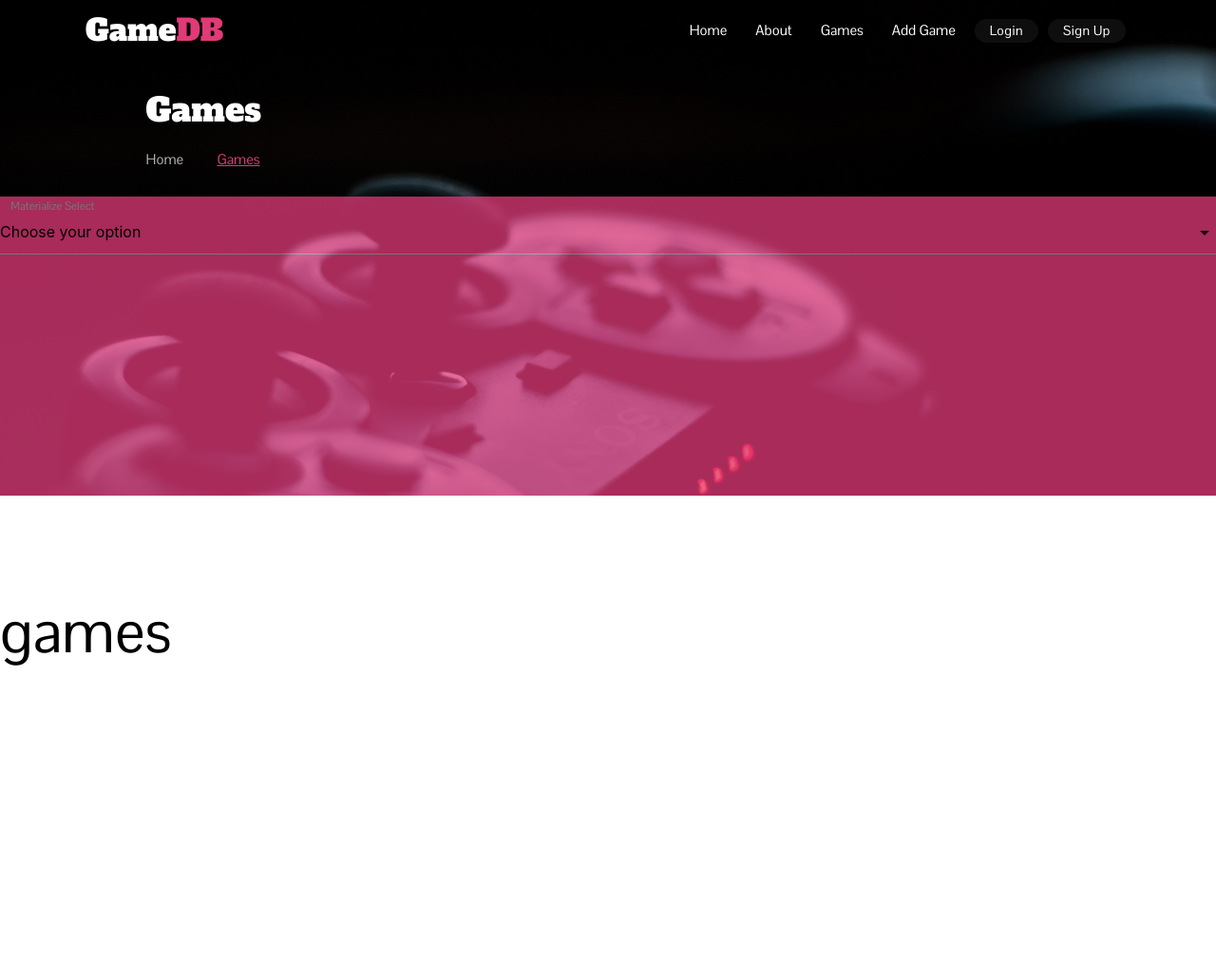
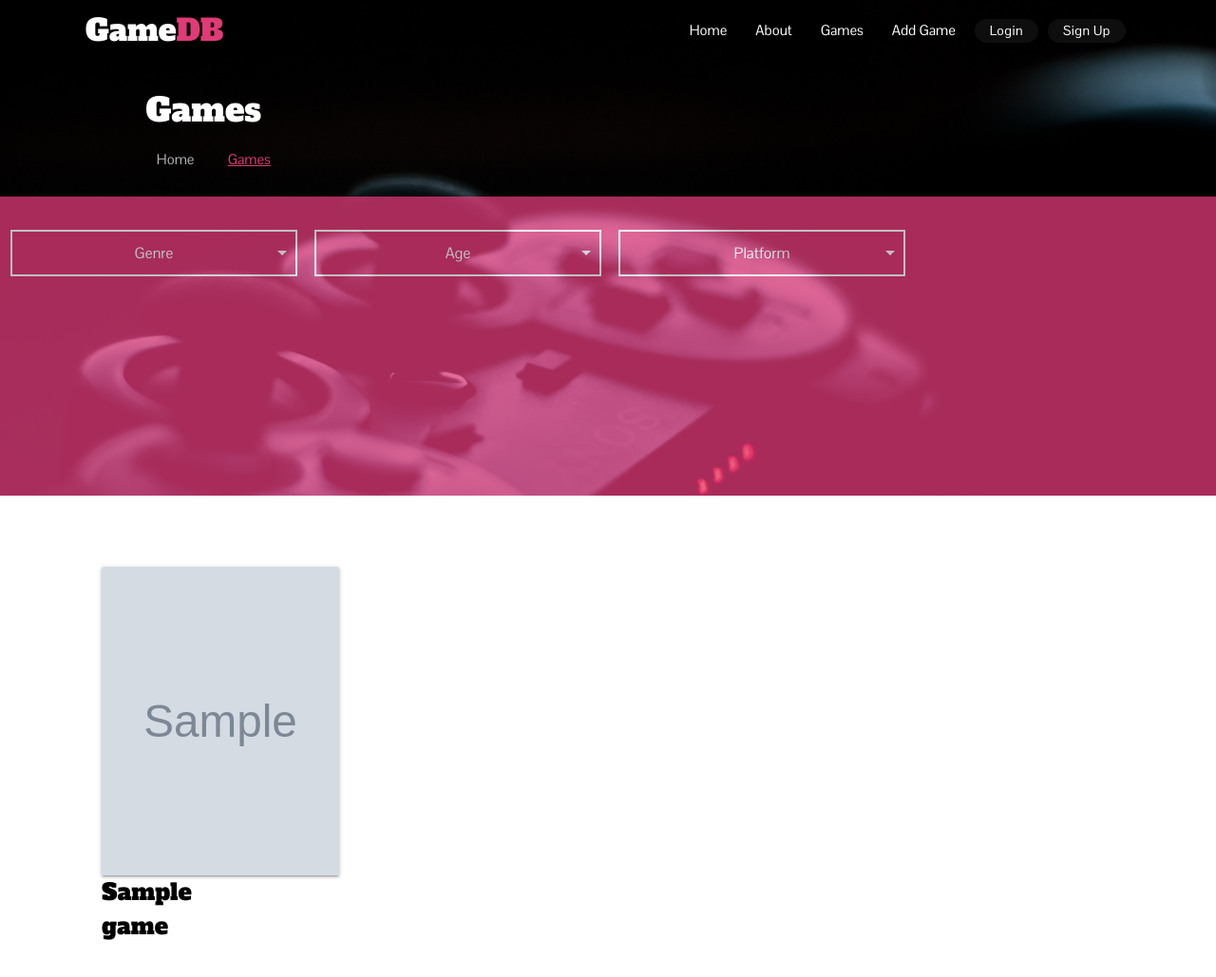
Before and after one commit to aidant842/MilestoneProject3, a Flask app: page /games in a window 1280 px wide. Shown: the whole page at 95% size. Before the commit the page ends 701 px from the top, so only its background shows below. Run offline with Flask 2, Linux system fonts and the light colour scheme; grey boxes marked "Sample" are stand-in pictures; a database or web service that is not in the repository returns one stand-in record (values such as "Sample title"); some libraries are stand-ins or nearby versions.

Commit message:
added some backend functionaity to games.html to display targetted keys of games collection, added cards, and styling for cards and select boxes

```diff
--- a/app.py
+++ b/app.py
@@ -21,7 +21,12 @@ def home_page():
 
 @app.route('/games')
 def games():
-    return render_template('games.html', games=mongo.db.games.find())
+    return render_template('games.html', genre=mongo.db.genre.find(), games=mongo.db.games.find())
+
+@app.route('/games/<game_id>')
+def game_page(game_id):
+    the_game = mongo.db.games.find_one({'_id': ObjectId(game_id)})
+    return render_template('game.html', genre=mongo.db.genre.find(), game=the_game)
 
 if __name__ == '__main__':
     app.run(host=os.environ.get('IP'),
--- a/static/css/style.css
+++ b/static/css/style.css
@@ -119,6 +119,10 @@ nav ul a.btn{
      font-family: 'Alfa Slab One', cursive;
 }
 
+nav .nav-wrapper{
+    z-index: 1;
+}
+
 /* ------------------------------------------------------*/
 
 /* ----------------- Landing Page Styling ----------------- */
@@ -183,7 +187,6 @@ nav ul a.btn{
 }
 
 .games-header{
-    z-index: 2;
     font-family: 'Alfa Slab One', cursive;
     margin-bottom: 0;
 }
@@ -191,7 +194,6 @@ nav ul a.btn{
 .games-bg-container {
     width: 100%;
     height: 35rem;
-    z-index: -2;
     position: relative;
     top: -4.5rem;
 }
@@ -202,4 +204,60 @@ nav ul a.btn{
     left: 12%;
 }
 
+.select-wrapper input.select-dropdown {
+    border: 2px solid white;
+    color: white;
+}
+
+.select-wrapper input.select-dropdown:focus {
+    border-bottom: 2px solid white;
+}
+
+.select-wrapper .caret{
+    fill: white;
+}
+
+.dropdown-content {
+    color: white;
+}
+
+.dropdown-content li>a, .dropdown-content li>span {
+    font-size: 16px;
+    display: block;
+    line-height: 22px;
+    padding: 14px 16px;
+    color: black;
+}
+
+input{
+    text-align: center;
+    font-family: 'Pontano Sans', sans-serif;
+    color: white;
+}
+
+/* ---- Cards Styling ---- */
+
+.card{
+    color: black;
+    font-family: 'Alfa Slab One', cursive;
+    box-shadow: none;
+}
+
+.card-image{
+    -webkit-box-shadow: 0 2px 2px 0 rgba(0,0,0,0.14), 0 3px 1px -2px rgba(0,0,0,0.12), 0 1px 5px 0 rgba(0,0,0,0.2);
+    box-shadow: 0 2px 2px 0 rgba(0,0,0,0.14), 0 3px 1px -2px rgba(0,0,0,0.12), 0 1px 5px 0 rgba(0,0,0,0.2);
+    height: 325px;
+    width: 250px;
+}
+
+.card .card-image img {
+    height: 100%;
+}
+
+.container.card-container{
+    width: 85%;
+}
+
+/* -----------------------*/
+
 /* ------------------------------------------------------*/
--- /dev/null
+++ b/templates/game.html
@@ -0,0 +1,3 @@
+{% extends 'base.html' %} {% block content %}
+
+{% endblock %}
--- a/templates/games.html
+++ b/templates/games.html
@@ -6,29 +6,64 @@
     <h4 class="games-header">Games</h4>
     <nav>
       <div class="nav-wrapper">
+      <div class="row">
         <div class="col s12">
           <a href="{{url_for('home_page')}}" class="breadcrumb">Home</a>
           <a href="{{url_for('games')}}" class="breadcrumb active">Games</a>
+          </div>
         </div>
       </div>
     </nav>
   </div>
 <!-- Container for filter -->
+
   <div class="filter-container">
-  <div class="options-container col s3">
-    <div class="input-field col s3">
-      <select>
-        <option value="" disabled selected>Choose your option</option>
-        <option value="1">Option 1</option>
-        <option value="2">Option 2</option>
-        <option value="3">Option 3</option>
-      </select>
-      <label>Materialize Select</label>
+  <div class="row"></div>
+  <div class="options-container">
+  <div class="row">
+  <div class="input-field col s12 m3">
+    <select>
+      <option value="" disabled selected>Genre</option>
+      {% for gen in genre %}
+      <option value="1">{{gen.genre_name}}</option>
+      {% endfor %}
+    </select>
+  </div>
+
+
+{% for key in games %}
+  <div class="input-field col s12 m3">
+    <select>
+      <option value="" disabled selected>Age</option>
+      <option value="1">{{key.age_rating}}</option>
+    </select>
+  </div>
+
+    <div class="input-field col s12 m3">
+        <select>
+        <option value="" disabled selected>Platform</option>
+        <option value="1">{{key.platform}}</option>
+        </select>
     </div>
+  </div>
   </div>
   </div>
 </div>
 </div>
+
+<div class="container card-container">
+     <div class="row">
+    <div class="col s12 m2">
+      <div class="card">
+        <div class="card-image">
+          <img src="{{key.image}}">
+        </div>
+        <span class="card-title">{{key.title}}</span>
+      </div>
+    </div>
+
+  </div>
+</div>
 <!-- Container for cards -->
-<h1 style="color:black">games</h1>
+{% endfor %}
 {% endblock %}
```
